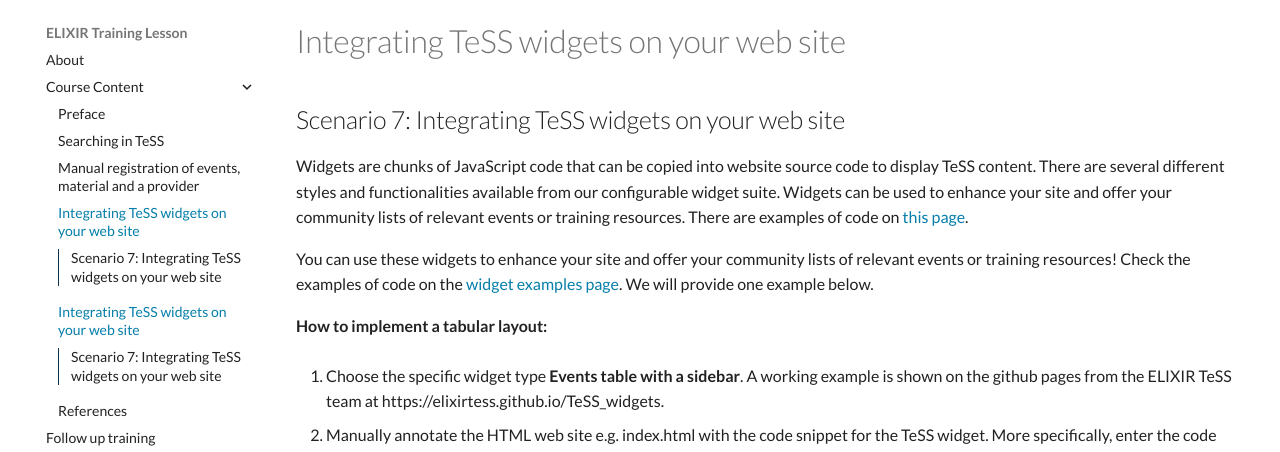
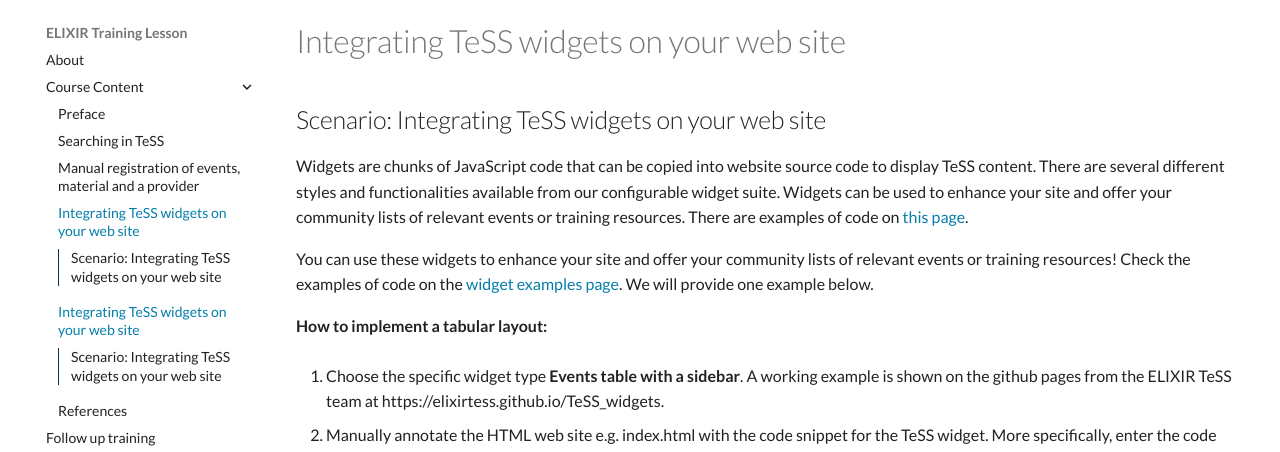
Before and after one commit to elixir-europe-training/ELIXIR-TrP-TeSS, an MkDocs documentation site: the page built from docs/chapters/chapter_03.md, in a window 1280 px wide and 1400 px high. Shown: the part 160-612 px from the top of the window. Built offline with MkDocs 1.6.1 and Material for MkDocs 9.7.7, drawn with Linux system fonts in a browser that asks for light colours; comment, search, counter and statistics services are not loaded; some of the changed text lies outside the part shown.

Commit message:
Update chapter_03.md
- remove line

```diff
--- a/docs/chapters/chapter_03.md
+++ b/docs/chapters/chapter_03.md
@@ -1,8 +1,6 @@
-## Scenario 7: Integrating TeSS widgets on your web site
+## Scenario: Integrating TeSS widgets on your web site
 
   Widgets are chunks of JavaScript code that can be copied into website source code to display TeSS content. There are several different styles and functionalities available from our configurable widget suite. Widgets can be used to enhance your site and offer your community lists of relevant events or training resources. There are examples of code on [this page](https://elixirtess.github.io/TeSS_widgets/).
-
-
 
 You can use these widgets to enhance your site and offer your community lists of relevant events or training resources! Check the examples of code on the [widget examples page](https://elixirtess.github.io/TeSS_widgets/). We will provide one example below.
 
```
Also changed, not shown: other parts of docs/chapters/chapter_03.md (+0 -7 lines).
